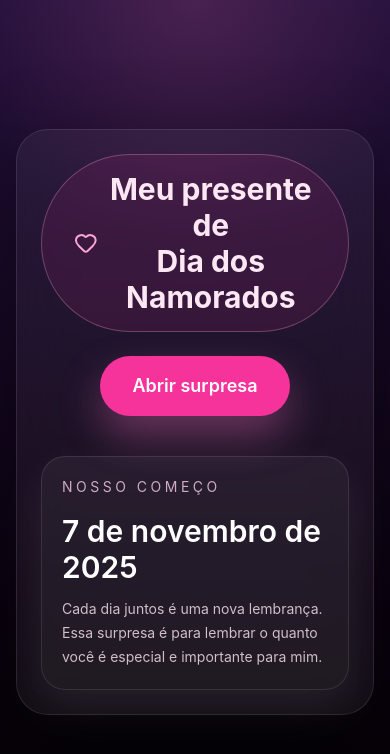
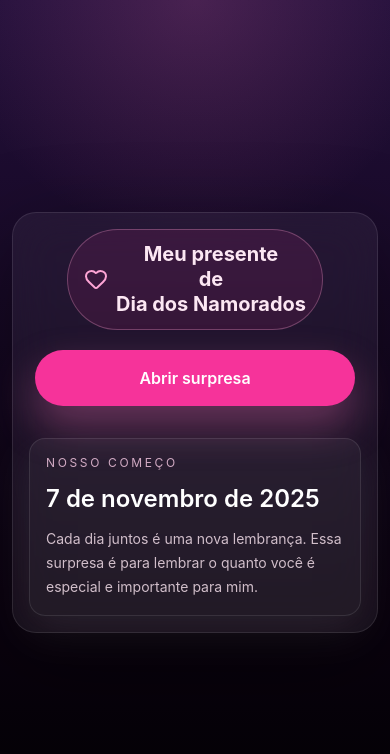
Before and after one commit to Gakira06/presente, a React (Vite) app: page /#/ in a window 390 px wide. Shown: the top 754 px of the page. Built offline with nearby package versions, Linux system fonts and the light colour scheme.

Commit message:
arrumando responsividade

```diff
--- a/src/pages/HomePage.jsx
+++ b/src/pages/HomePage.jsx
@@ -6,37 +6,37 @@ export default function HomePage() {
 
   return (
     <div
-      className="min-h-screen flex items-center justify-center px-4 py-10 bg-[#09030a]"
+      className="min-h-screen flex items-center justify-center px-3 py-6 sm:px-4 sm:py-10 bg-[#09030a]"
       style={{
         backgroundImage:
           "radial-gradient(circle at top, rgba(244,114,182,0.18), transparent 28%), linear-gradient(180deg, #23103b 0%, #0b0210 70%, #020203 100%)",
       }}
     >
-      <div className="w-full max-w-3xl rounded-[2rem] border border-white/10 bg-white/5 p-6 sm:p-10 shadow-[0_30px_90px_rgba(0,0,0,0.4)] backdrop-blur-xl">
-        <div className="flex flex-col items-center text-center gap-6">
-          <div className="inline-flex items-center gap-2 rounded-full border border-pink-300/30 bg-pink-500/10 px-8 py-4 text-3xl font-bold text-pink-100">
-            <Heart className="w-8 h-8 text-pink-300" />
+      <div className="w-full max-w-3xl rounded-3xl sm:rounded-[2rem] border border-white/10 bg-white/5 p-4 sm:p-10 shadow-[0_30px_90px_rgba(0,0,0,0.4)] backdrop-blur-xl">
+        <div className="flex flex-col items-center text-center gap-5 sm:gap-6">
+          <div className="inline-flex max-w-full items-center justify-center gap-2 rounded-full border border-pink-300/30 bg-pink-500/10 px-4 py-3 text-xl font-bold leading-tight text-pink-100 sm:px-8 sm:py-4 sm:text-3xl">
+            <Heart className="w-6 h-6 shrink-0 text-pink-300 sm:w-8 sm:h-8" />
             Meu presente <br />
             de
             <br /> Dia dos Namorados
           </div>
 
-          <div className="grid gap-4 sm:grid-cols-[auto_1fr] sm:items-center">
+          <div className="flex w-full justify-center">
             <button
               onClick={() => navigate("/principal")}
-              className="inline-flex items-center justify-center rounded-full bg-pink-500 px-8 py-4 text-lg font-semibold text-white shadow-[0_20px_40px_rgba(244,114,182,0.35)] transition duration-300 hover:bg-pink-400 hover:shadow-[0_0_30px_rgba(244,114,182,0.55)] hover:-translate-y-0.5 focus:outline-none focus:ring-2 focus:ring-pink-300"
+              className="inline-flex min-h-14 w-full max-w-xs items-center justify-center rounded-full bg-pink-500 px-6 py-3 text-base font-semibold text-white shadow-[0_20px_40px_rgba(244,114,182,0.35)] transition duration-300 hover:bg-pink-400 hover:shadow-[0_0_30px_rgba(244,114,182,0.55)] hover:-translate-y-0.5 focus:outline-none focus:ring-2 focus:ring-pink-300 sm:w-auto sm:px-8 sm:py-4 sm:text-lg"
             >
               Abrir surpresa
             </button>
           </div>
         </div>
 
-        <div className="mt-10">
-          <div className="rounded-3xl border border-white/10 bg-white/5 p-5 shadow-[0_16px_40px_rgba(255,255,255,0.08)]">
-            <p className="text-sm uppercase tracking-[0.25em] text-pink-200/80 mb-4">
+        <div className="mt-8 sm:mt-10">
+          <div className="rounded-2xl sm:rounded-3xl border border-white/10 bg-white/5 p-4 sm:p-5 shadow-[0_16px_40px_rgba(255,255,255,0.08)]">
+            <p className="mb-3 text-xs uppercase tracking-[0.22em] text-pink-200/80 sm:mb-4 sm:text-sm sm:tracking-[0.25em]">
               Nosso começo
             </p>
-            <h2 className="text-3xl font-semibold text-white">
+            <h2 className="text-2xl font-semibold text-white sm:text-3xl">
               7 de novembro de 2025
             </h2>
             <p className="mt-3 text-sm text-pink-100/80 leading-6">
```
